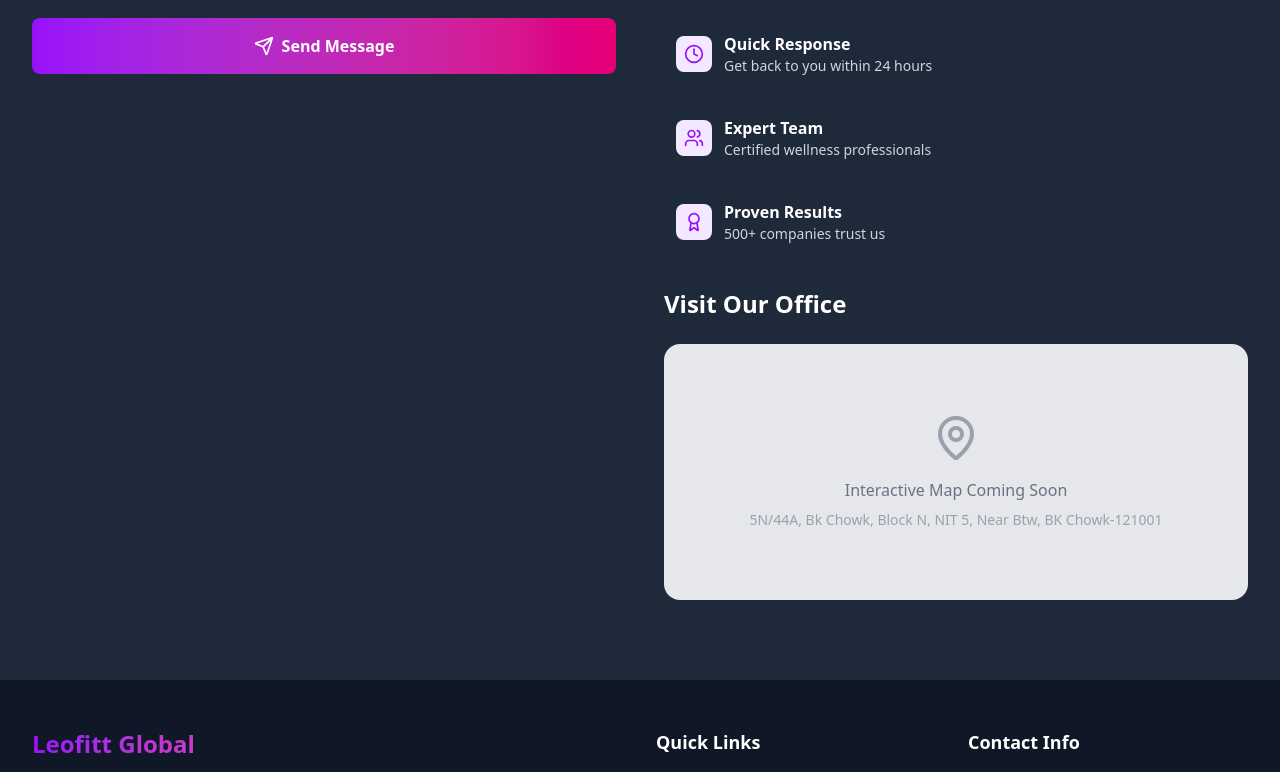
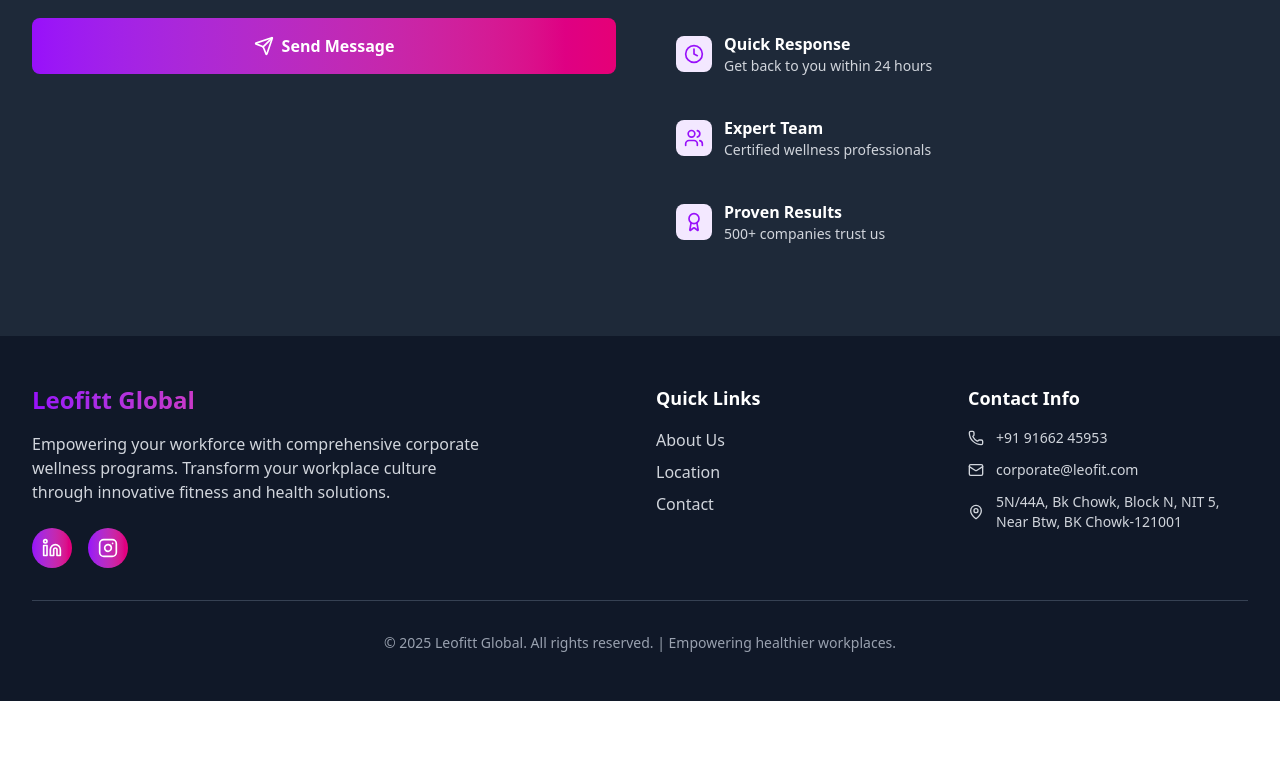
Before and after one commit to niks2411/leofit, a React (Vite) app: page /contact in a window 1280 px wide. Shown: the part 1032-1804 px from the top of the page. After the commit the page ends 1733 px from the top, so only its background shows below. Built offline with nearby package versions, Linux system fonts and the light colour scheme.

Commit message:
map removed

```diff
--- a/src/pages/Contact.jsx
+++ b/src/pages/Contact.jsx
@@ -410,7 +410,7 @@
               </motion.div>
 
               {/* Map Placeholder */}
-              <motion.div variants={itemVariants}>
+              {/* <motion.div variants={itemVariants}>
                 <h3 className="text-2xl font-bold mb-6 text-white">
                   Visit Our Office
                 </h3>
@@ -427,7 +427,7 @@
                     </div>
                   </div>
                 </div>
-              </motion.div>
+              </motion.div> */}
             </motion.div>
           </div>
         </div>
```
